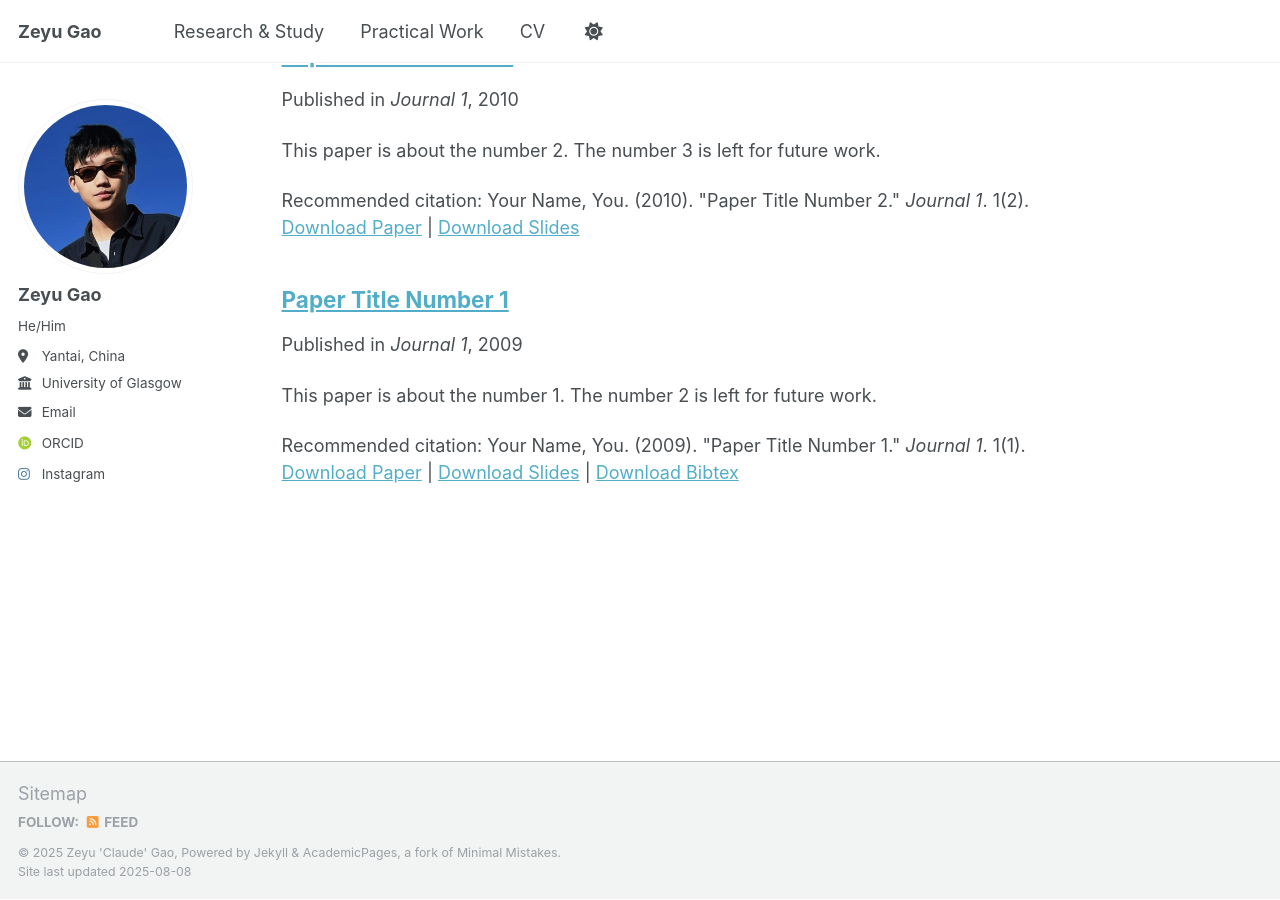
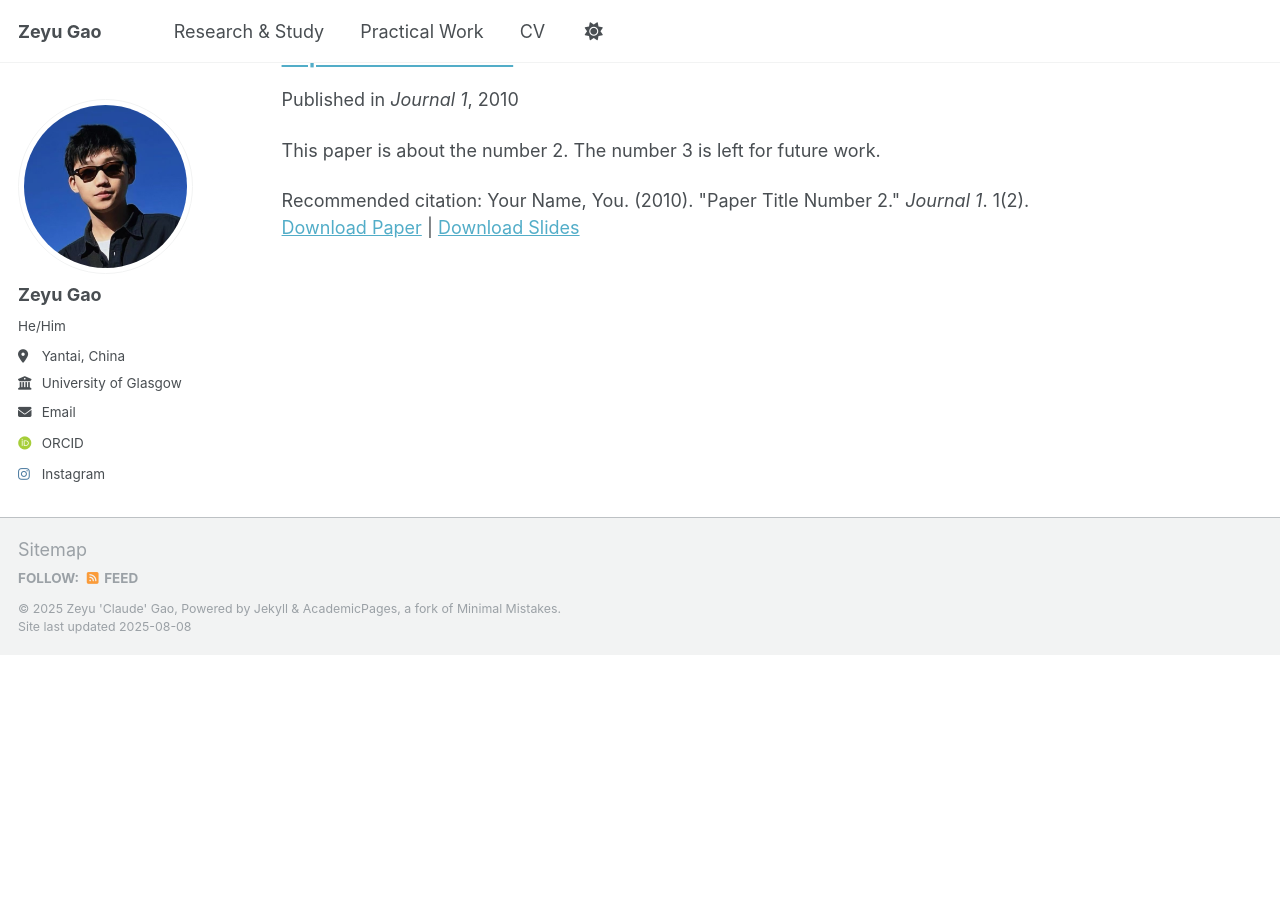
Before and after one commit to ClaudeGao01/ClaudeGao01.github.io, a Jekyll site: the page built from _pages/research.html, in a window 1280 px wide and 900 px high, scrolled down 865 px. Built offline with Jekyll 4.4.1, drawn with Linux system fonts in a browser that asks for light colours; some web fonts are replaced; a script that is not in the unit is left out; after the commit the page ends 1520 px from its top, so only the background shows below that.

Commit message:
Update 2009-10-01-paper-title-number-1.md

```diff
--- a/_publications/2009-10-01-paper-title-number-1.md
+++ b/_publications/2009-10-01-paper-title-number-1.md
@@ -1,14 +1,2 @@
----
-title: "Paper Title Number 1"
-collection: publications
-category: manuscripts
-permalink: /publication/2009-10-01-paper-title-number-1
-excerpt: 'This paper is about the number 1. The number 2 is left for future work.'
-date: 2009-10-01
-venue: 'Journal 1'
-slidesurl: 'http://academicpages.github.io/files/slides1.pdf'
-paperurl: 'http://academicpages.github.io/files/paper1.pdf'
-bibtexurl: 'http://academicpages.github.io/files/bibtex1.bib'
-citation: 'Your Name, You. (2009). &quot;Paper Title Number 1.&quot; <i>Journal 1</i>. 1(1).'
----
-The contents above will be part of a list of publications, if the user clicks the link for the publication than the contents of section will be rendered as a full page, allowing you to provide more information about the paper for the reader. When publications are displayed as a single page, the contents of the above "citation" field will automatically be included below this section in a smaller font.
+**Gao, Z.** & Sang, Y. (under review). Do we like AI to show “thinking”? Revealing the effect of Chain-of-Thought on human perceptions.
+**Gao, Z.** (2025). “Guys, look what ChatGPT said!” A study of social media sharing of communication with bots. The 75th International Communication Association conference, Denver, CO, USA.
```
